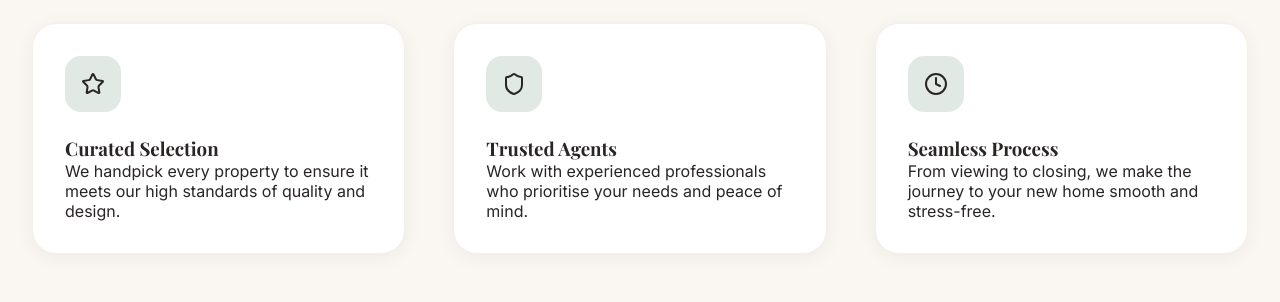
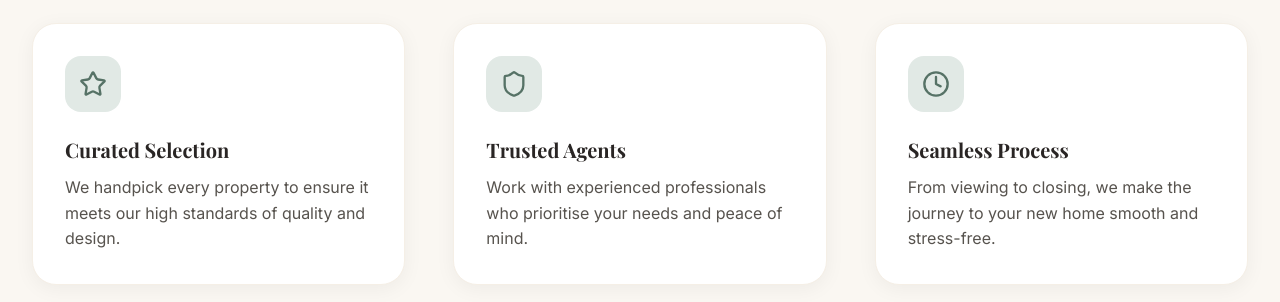
Before and after one commit to p3achijaii/react-coursework, a React (Vite) app: page / in a window 1280 px wide. Shown: the part 874-1176 px from the top of the page. Built offline with nearby package versions, Linux system fonts and the light colour scheme.

Commit message:
added the styling for the icon, title, and description of the feature section

```diff
--- a/src/pages/HomePage/HomePage.module.css
+++ b/src/pages/HomePage/HomePage.module.css
@@ -163,3 +163,21 @@
   justify-content: center;
   margin-bottom: 1.5rem;
 }
+
+.featureIcon {
+  height: 1.75rem;
+  width: 1.75rem;
+  color: var(--color-sage-600);
+}
+
+.featureTitle {
+  font-size: 1.25rem;
+  font-weight: 700;
+  color: var(--color-stone-800);
+  margin-bottom: 0.75rem;
+}
+
+.featureDesc {
+  color: var(--color-stone-600);
+  line-height: 1.6;
+}
```
